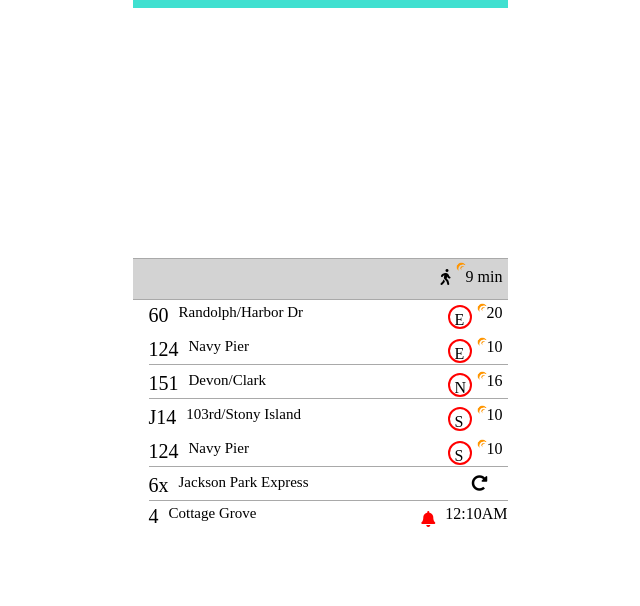
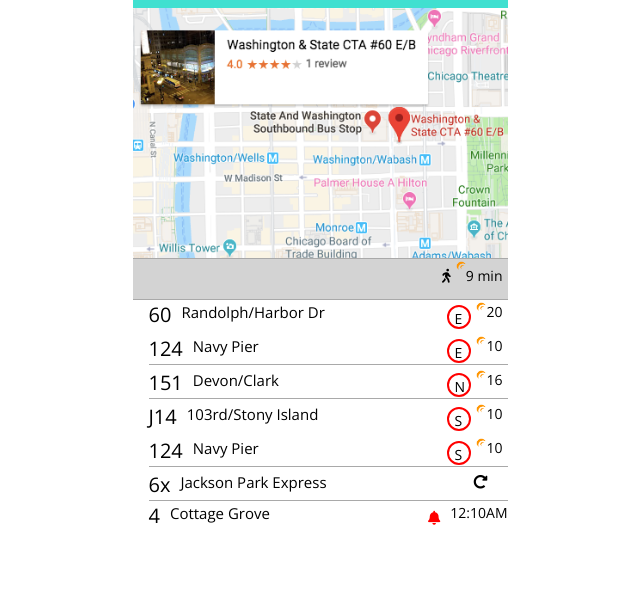
Before and after one commit to geenay/frontendchallenge, a plain HTML site: page index.html in a window 1280 px wide. Shown: the part 82-688 px from the top of the page, without its empty margins (320-960 px from the left). Drawn offline with nearby package versions, Linux system fonts and the light colour scheme.

Commit message:
My changes

```diff
--- a/css/project.css
+++ b/css/project.css
@@ -1,3 +1,9 @@
+body{
+font-family: 'Open Sans', sans-serif;
+font-size: 14px;
+}
+
+
 .container{
   width: 375px;
   margin: 0 auto;
@@ -51,7 +57,7 @@ width: 250px;
 .map{
   width: 375px;
   height: 250px;
-background-image: url(../images2/group.png);
+background-image: url(../images/group.png);
 background-size: cover;
 }
 
--- a/index.html
+++ b/index.html
@@ -6,6 +6,7 @@
 <link rel="stylesheet" type="text/css" href="css/reset.css">
   <link rel="stylesheet" href="https://use.fontawesome.com/releases/v5.3.1/css/all.css" integrity="sha384-mzrmE5qonljUremFsqc01SB46JvROS7bZs3IO2EmfFsd15uHvIt+Y8vEf7N7fWAU" crossorigin="anonymous">
 <link rel="stylesheet" type="text/css" href="css/project.css">
+<link href="https://fonts.googleapis.com/css?family=Open+Sans" rel="stylesheet">
 
 </head>
 
```
